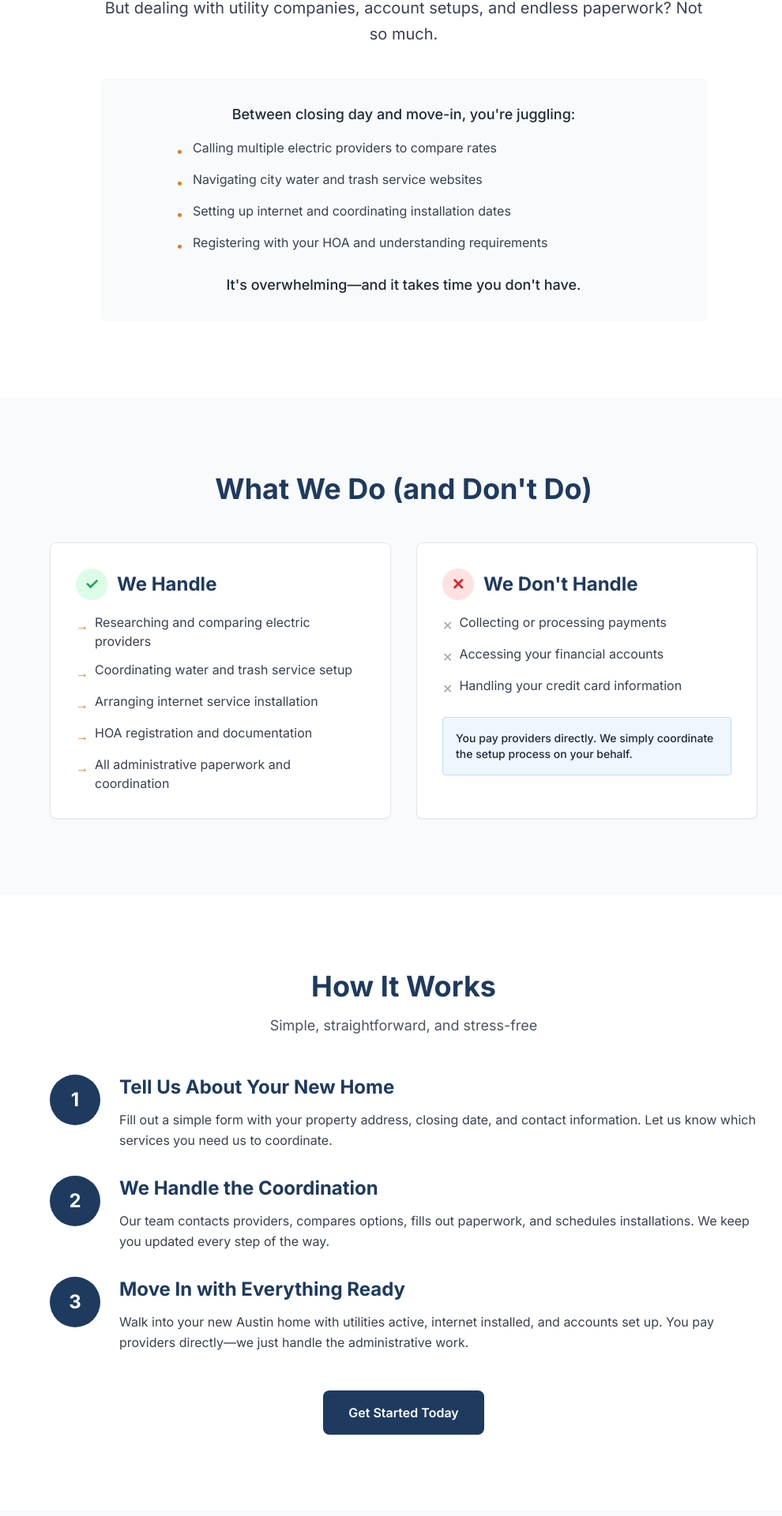
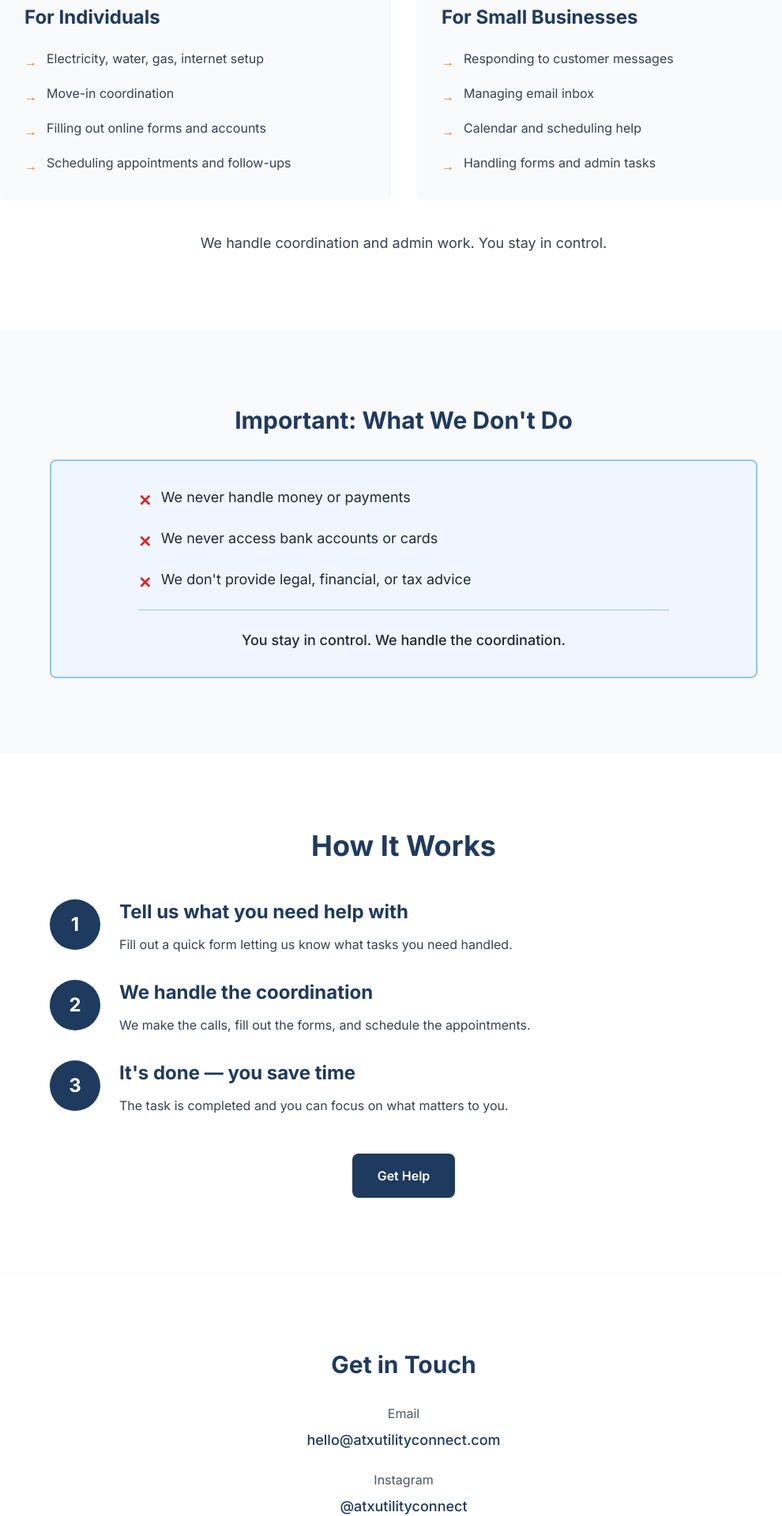
Before and after one commit to kasenovlls-boop/atx-utility-connect, a Next.js app: page / in a window 1280 px wide. Shown: the part 755-2675 px from the top of the page at 79% size, without its empty margins (129-1119 px from the left). Built offline with nearby package versions, Linux system fonts and the light colour scheme.

Commit message:
Finalize landing page copy and contact footer

```diff
--- a/app/components/Footer.tsx
+++ b/app/components/Footer.tsx
@@ -3,59 +3,43 @@ export default function Footer() {
     <footer className="bg-primary-dark text-white">
       <div className="section-container py-12">
         <div className="max-w-4xl mx-auto">
-          <div className="grid md:grid-cols-3 gap-8 mb-8">
-            <div>
-              <h3 className="text-2xl font-bold mb-4">ATX Utility Connect</h3>
-              <p className="text-blue-200 mb-4">
-                Professional utility setup assistance for new Austin homeowners.
+          <div className="text-center mb-8">
+            <h3 className="text-2xl font-bold mb-3">ATX Utility Connect</h3>
+            <p className="text-lg text-blue-100 mb-6">
+              Simple help. No complications. Just support.
+            </p>
+            <p className="text-blue-200 mb-6">
+              Based in Austin, Texas.
             </p>
           </div>
 
-            <div>
-              <h4 className="text-lg font-semibold mb-4">Services</h4>
-              <ul className="space-y-2 text-blue-200">
-                <li>Electricity Setup</li>
-                <li>Water & Trash Service</li>
-                <li>Internet Installation</li>
-                <li>HOA Registration</li>
-              </ul>
-            </div>
-
-            <div>
-              <h4 className="text-lg font-semibold mb-4">Contact</h4>
-              <ul className="space-y-2 text-blue-200">
-                <li className="flex items-start">
-                  <svg className="w-5 h-5 mr-2 mt-0.5 flex-shrink-0" fill="none" stroke="currentColor" viewBox="0 0 24 24">
-                    <path strokeLinecap="round" strokeLinejoin="round" strokeWidth={2} d="M17.657 16.657L13.414 20.9a1.998 1.998 0 01-2.827 0l-4.244-4.243a8 8 0 1111.314 0z" />
-                    <path strokeLinecap="round" strokeLinejoin="round" strokeWidth={2} d="M15 11a3 3 0 11-6 0 3 3 0 016 0z" />
-                  </svg>
-                  <span>Austin, Texas</span>
-                </li>
-                <li className="flex items-start">
-                  <svg className="w-5 h-5 mr-2 mt-0.5 flex-shrink-0" fill="none" stroke="currentColor" viewBox="0 0 24 24">
-                    <path strokeLinecap="round" strokeLinejoin="round" strokeWidth={2} d="M3 8l7.89 5.26a2 2 0 002.22 0L21 8M5 19h14a2 2 0 002-2V7a2 2 0 00-2-2H5a2 2 0 00-2 2v10a2 2 0 002 2z" />
-                  </svg>
-                  <a href="mailto:hello@atxutilityconnect.com" className="hover:text-white transition-colors">
+          <div className="border-t border-white/20 pt-8 mb-8">
+            <div className="max-w-md mx-auto space-y-3">
+              <div className="text-center">
+                <p className="text-blue-300 text-sm mb-1">Email</p>
+                <a
+                  href="mailto:hello@atxutilityconnect.com"
+                  className="text-blue-100 hover:text-white transition-colors"
+                >
                   hello@atxutilityconnect.com
                 </a>
-                </li>
-                <li className="flex items-start">
-                  <svg className="w-5 h-5 mr-2 mt-0.5 flex-shrink-0" fill="currentColor" viewBox="0 0 24 24">
-                    <path d="M12 2.163c3.204 0 3.584.012 4.85.07 3.252.148 4.771 1.691 4.919 4.919.058 1.265.069 1.645.069 4.849 0 3.205-.012 3.584-.069 4.849-.149 3.225-1.664 4.771-4.919 4.919-1.266.058-1.644.07-4.85.07-3.204 0-3.584-.012-4.849-.07-3.26-.149-4.771-1.699-4.919-4.92-.058-1.265-.07-1.644-.07-4.849 0-3.204.013-3.583.07-4.849.149-3.227 1.664-4.771 4.919-4.919 1.266-.057 1.645-.069 4.849-.069zm0-2.163c-3.259 0-3.667.014-4.947.072-4.358.2-6.78 2.618-6.98 6.98-.059 1.281-.073 1.689-.073 4.948 0 3.259.014 3.668.072 4.948.2 4.358 2.618 6.78 6.98 6.98 1.281.058 1.689.072 4.948.072 3.259 0 3.668-.014 4.948-.072 4.354-.2 6.782-2.618 6.979-6.98.059-1.28.073-1.689.073-4.948 0-3.259-.014-3.667-.072-4.947-.196-4.354-2.617-6.78-6.979-6.98-1.281-.059-1.69-.073-4.949-.073zm0 5.838c-3.403 0-6.162 2.759-6.162 6.162s2.759 6.163 6.162 6.163 6.162-2.759 6.162-6.163c0-3.403-2.759-6.162-6.162-6.162zm0 10.162c-2.209 0-4-1.79-4-4 0-2.209 1.791-4 4-4s4 1.791 4 4c0 2.21-1.791 4-4 4zm6.406-11.845c-.796 0-1.441.645-1.441 1.44s.645 1.44 1.441 1.44c.795 0 1.439-.645 1.439-1.44s-.644-1.44-1.439-1.44z"/>
-                  </svg>
-                  <a href="https://instagram.com/atxutilityconnect" className="hover:text-white transition-colors" target="_blank" rel="noopener noreferrer">
+              </div>
+              <div className="text-center">
+                <p className="text-blue-300 text-sm mb-1">Instagram</p>
+                <a
+                  href="https://instagram.com/atxutilityconnect"
+                  className="text-blue-100 hover:text-white transition-colors"
+                  target="_blank"
+                  rel="noopener noreferrer"
+                >
                   @atxutilityconnect
                 </a>
-                </li>
-              </ul>
+              </div>
             </div>
           </div>
 
-          <div className="border-t border-white/20 pt-8 text-center text-blue-200 text-sm">
-            <p>&copy; {new Date().getFullYear()} ATX Utility Connect. All rights reserved.</p>
-            <p className="mt-2">
-              Administrative support services for Austin, Texas homeowners.
-            </p>
+          <div className="text-center text-blue-200 text-sm">
+            <p>&copy; {new Date().getFullYear()} ATX Utility Connect</p>
           </div>
         </div>
       </div>
--- a/app/components/HowItWorks.tsx
+++ b/app/components/HowItWorks.tsx
@@ -3,12 +3,9 @@ export default function HowItWorks() {
     <section id="how-it-works" className="bg-white">
       <div className="section-container">
         <div className="max-w-4xl mx-auto">
-          <h2 className="text-3xl md:text-4xl font-bold text-primary text-center mb-4">
+          <h2 className="text-3xl md:text-4xl font-bold text-primary text-center mb-12">
             How It Works
           </h2>
-          <p className="text-lg text-gray-600 text-center mb-12 max-w-2xl mx-auto">
-            Simple, straightforward, and stress-free
-          </p>
 
           <div className="space-y-8">
             <div className="flex flex-col md:flex-row items-start gap-6">
@@ -17,10 +14,10 @@ export default function HowItWorks() {
               </div>
               <div className="flex-1">
                 <h3 className="text-2xl font-bold text-primary mb-3">
-                  Tell Us About Your New Home
+                  Tell us what you need help with
                 </h3>
                 <p className="text-gray-700 leading-relaxed">
-                  Fill out a simple form with your property address, closing date, and contact information. Let us know which services you need us to coordinate.
+                  Fill out a quick form letting us know what tasks you need handled.
                 </p>
               </div>
             </div>
@@ -31,10 +28,10 @@ export default function HowItWorks() {
               </div>
               <div className="flex-1">
                 <h3 className="text-2xl font-bold text-primary mb-3">
-                  We Handle the Coordination
+                  We handle the coordination
                 </h3>
                 <p className="text-gray-700 leading-relaxed">
-                  Our team contacts providers, compares options, fills out paperwork, and schedules installations. We keep you updated every step of the way.
+                  We make the calls, fill out the forms, and schedule the appointments.
                 </p>
               </div>
             </div>
@@ -45,10 +42,10 @@ export default function HowItWorks() {
               </div>
               <div className="flex-1">
                 <h3 className="text-2xl font-bold text-primary mb-3">
-                  Move In with Everything Ready
+                  It&apos;s done — you save time
                 </h3>
                 <p className="text-gray-700 leading-relaxed">
-                  Walk into your new Austin home with utilities active, internet installed, and accounts set up. You pay providers directly—we just handle the administrative work.
+                  The task is completed and you can focus on what matters to you.
                 </p>
               </div>
             </div>
@@ -61,7 +58,7 @@ export default function HowItWorks() {
               target="_blank"
               rel="noopener noreferrer"
             >
-              Get Started Today
+              Get Help
             </a>
           </div>
         </div>
--- a/app/components/Problem.tsx
+++ b/app/components/Problem.tsx
@@ -2,37 +2,64 @@ export default function Problem() {
   return (
     <section className="bg-white border-t border-gray-100">
       <div className="section-container">
-        <div className="max-w-3xl mx-auto text-center">
-          <h2 className="text-3xl md:text-4xl font-bold text-primary mb-6">
-            Moving into a New Home is Exciting
+        <div className="max-w-5xl mx-auto">
+          <h2 className="text-3xl md:text-4xl font-bold text-primary text-center mb-12">
+            What We Help With
           </h2>
-          <p className="text-xl text-gray-700 mb-6 leading-relaxed">
-            But dealing with utility companies, account setups, and endless paperwork? Not so much.
-          </p>
-          <div className="bg-gray-50 rounded-lg p-8 mt-10">
-            <p className="text-lg text-gray-800 mb-4 font-medium">
-              Between closing day and move-in, you&apos;re juggling:
-            </p>
-            <ul className="text-left text-gray-700 space-y-3 max-w-xl mx-auto">
+
+          <div className="grid md:grid-cols-2 gap-8">
+            <div className="bg-gray-50 rounded-lg p-8">
+              <h3 className="text-2xl font-bold text-primary mb-6">
+                For Individuals
+              </h3>
+              <ul className="space-y-4 text-gray-700">
                 <li className="flex items-start">
-                <span className="text-accent mr-3 mt-1">•</span>
-                <span>Calling multiple electric providers to compare rates</span>
+                  <span className="text-accent mr-3 mt-1">→</span>
+                  <span>Electricity, water, gas, internet setup</span>
                 </li>
                 <li className="flex items-start">
-                <span className="text-accent mr-3 mt-1">•</span>
-                <span>Navigating city water and trash service websites</span>
+                  <span className="text-accent mr-3 mt-1">→</span>
+                  <span>Move-in coordination</span>
                 </li>
                 <li className="flex items-start">
-                <span className="text-accent mr-3 mt-1">•</span>
-                <span>Setting up internet and coordinating installation dates</span>
+                  <span className="text-accent mr-3 mt-1">→</span>
+                  <span>Filling out online forms and accounts</span>
                 </li>
                 <li className="flex items-start">
-                <span className="text-accent mr-3 mt-1">•</span>
-                <span>Registering with your HOA and understanding requirements</span>
+                  <span className="text-accent mr-3 mt-1">→</span>
+                  <span>Scheduling appointments and follow-ups</span>
                 </li>
               </ul>
-            <p className="text-lg text-gray-800 mt-6 font-medium">
-              It&apos;s overwhelming—and it takes time you don&apos;t have.
+            </div>
+
+            <div className="bg-gray-50 rounded-lg p-8">
+              <h3 className="text-2xl font-bold text-primary mb-6">
+                For Small Businesses
+              </h3>
+              <ul className="space-y-4 text-gray-700">
+                <li className="flex items-start">
+                  <span className="text-accent mr-3 mt-1">→</span>
+                  <span>Responding to customer messages</span>
+                </li>
+                <li className="flex items-start">
+                  <span className="text-accent mr-3 mt-1">→</span>
+                  <span>Managing email inbox</span>
+                </li>
+                <li className="flex items-start">
+                  <span className="text-accent mr-3 mt-1">→</span>
+                  <span>Calendar and scheduling help</span>
+                </li>
+                <li className="flex items-start">
+                  <span className="text-accent mr-3 mt-1">→</span>
+                  <span>Handling forms and admin tasks</span>
+                </li>
+              </ul>
+            </div>
+          </div>
+
+          <div className="mt-10 text-center">
+            <p className="text-lg text-gray-700">
+              We handle coordination and admin work. You stay in control.
             </p>
           </div>
         </div>
--- a/app/components/Trust.tsx
+++ b/app/components/Trust.tsx
@@ -2,75 +2,43 @@ export default function Trust() {
   return (
     <section className="bg-white border-t border-gray-100">
       <div className="section-container">
-        <div className="max-w-4xl mx-auto">
-          <h2 className="text-3xl md:text-4xl font-bold text-primary text-center mb-12">
-            Trust & Transparency
+        <div className="max-w-3xl mx-auto">
+          <h2 className="text-2xl md:text-3xl font-bold text-primary text-center mb-8">
+            Get in Touch
           </h2>
 
-          <div className="grid md:grid-cols-2 gap-8">
-            <div className="bg-gray-50 rounded-lg p-8">
-              <h3 className="text-xl font-bold text-primary mb-4">
-                Administrative Support Only
-              </h3>
-              <p className="text-gray-700 mb-4">
-                We coordinate, research, and handle paperwork. We never touch your money or payment information.
-              </p>
-              <p className="text-gray-700">
-                You maintain complete control over your accounts and pay all providers directly.
-              </p>
+          <div className="space-y-6 mb-8">
+            <div className="text-center">
+              <p className="text-gray-600 mb-2">Email</p>
+              <a
+                href="mailto:hello@atxutilityconnect.com"
+                className="text-lg text-primary hover:underline font-medium"
+              >
+                hello@atxutilityconnect.com
+              </a>
             </div>
 
-            <div className="bg-gray-50 rounded-lg p-8">
-              <h3 className="text-xl font-bold text-primary mb-4">
-                Clear Communication
-              </h3>
-              <p className="text-gray-700 mb-4">
-                We keep you informed throughout the process with regular updates and progress reports.
-              </p>
-              <p className="text-gray-700">
-                You'll always know what's happening, what's next, and when services will be active.
-              </p>
-            </div>
-
-            <div className="bg-gray-50 rounded-lg p-8">
-              <h3 className="text-xl font-bold text-primary mb-4">
-                Local & Accountable
-              </h3>
-              <p className="text-gray-700 mb-4">
-                We're based in Austin, serving Austin homeowners. Real people, real support.
-              </p>
-              <p className="text-gray-700">
-                Our reputation depends on your satisfaction and smooth move-in experience.
-              </p>
-            </div>
-
-            <div className="bg-gray-50 rounded-lg p-8">
-              <h3 className="text-xl font-bold text-primary mb-4">
-                Your Data, Protected
-              </h3>
-              <p className="text-gray-700 mb-4">
-                We only collect the information necessary to coordinate your utility setup.
-              </p>
-              <p className="text-gray-700">
-                Your personal information is handled with care and never shared without permission.
-              </p>
+            <div className="text-center">
+              <p className="text-gray-600 mb-2">Instagram</p>
+              <a
+                href="https://instagram.com/atxutilityconnect"
+                className="text-lg text-primary hover:underline font-medium"
+                target="_blank"
+                rel="noopener noreferrer"
+              >
+                @atxutilityconnect
+              </a>
             </div>
           </div>
 
-          <div className="mt-12 text-center bg-blue-50 rounded-lg p-8 border border-blue-200">
-            <p className="text-lg text-gray-800 font-medium mb-2">
-              Questions about how we work?
-            </p>
-            <p className="text-gray-700 mb-6">
-              We're happy to walk you through our process and answer any concerns.
-            </p>
+          <div className="text-center">
             <a
               href="https://forms.gle/k1NiYMuua418LF1K9"
               className="btn-primary"
               target="_blank"
               rel="noopener noreferrer"
             >
-              Contact Us
+              Get in Touch
             </a>
           </div>
         </div>
--- a/app/components/WhatWeDo.tsx
+++ b/app/components/WhatWeDo.tsx
@@ -3,66 +3,32 @@ export default function WhatWeDo() {
     <section className="bg-gray-50">
       <div className="section-container">
         <div className="max-w-4xl mx-auto">
-          <h2 className="text-3xl md:text-4xl font-bold text-primary text-center mb-12">
-            What We Do (and Don't Do)
+          <h2 className="text-2xl md:text-3xl font-bold text-primary text-center mb-8">
+            Important: What We Don&apos;t Do
           </h2>
-
-          <div className="grid md:grid-cols-2 gap-8">
-            <div className="bg-white rounded-lg p-8 shadow-sm border border-gray-200">
-              <div className="flex items-center mb-4">
-                <div className="w-10 h-10 bg-green-100 rounded-full flex items-center justify-center mr-3">
-                  <span className="text-green-600 text-xl font-bold">✓</span>
-                </div>
-                <h3 className="text-2xl font-bold text-primary">We Handle</h3>
+          <div className="bg-blue-50 border-2 border-blue-300 rounded-lg p-8">
+            <div className="space-y-5 max-w-2xl mx-auto">
+              <div className="flex items-start">
+                <span className="text-red-600 mr-3 mt-1 font-bold text-xl">✕</span>
+                <p className="text-gray-800 text-lg">
+                  We never handle money or payments
+                </p>
               </div>
-              <ul className="space-y-3 text-gray-700">
-                <li className="flex items-start">
-                  <span className="text-accent mr-2 mt-1">→</span>
-                  <span>Researching and comparing electric providers</span>
-                </li>
-                <li className="flex items-start">
-                  <span className="text-accent mr-2 mt-1">→</span>
-                  <span>Coordinating water and trash service setup</span>
-                </li>
-                <li className="flex items-start">
-                  <span className="text-accent mr-2 mt-1">→</span>
-                  <span>Arranging internet service installation</span>
-                </li>
-                <li className="flex items-start">
-                  <span className="text-accent mr-2 mt-1">→</span>
-                  <span>HOA registration and documentation</span>
-                </li>
-                <li className="flex items-start">
-                  <span className="text-accent mr-2 mt-1">→</span>
-                  <span>All administrative paperwork and coordination</span>
-                </li>
-              </ul>
-            </div>
-
-            <div className="bg-white rounded-lg p-8 shadow-sm border border-gray-200">
-              <div className="flex items-center mb-4">
-                <div className="w-10 h-10 bg-red-100 rounded-full flex items-center justify-center mr-3">
-                  <span className="text-red-600 text-xl font-bold">✕</span>
-                </div>
-                <h3 className="text-2xl font-bold text-primary">We Don't Handle</h3>
+              <div className="flex items-start">
+                <span className="text-red-600 mr-3 mt-1 font-bold text-xl">✕</span>
+                <p className="text-gray-800 text-lg">
+                  We never access bank accounts or cards
+                </p>
               </div>
-              <ul className="space-y-3 text-gray-700">
-                <li className="flex items-start">
-                  <span className="text-gray-400 mr-2 mt-1">✕</span>
-                  <span>Collecting or processing payments</span>
-                </li>
-                <li className="flex items-start">
-                  <span className="text-gray-400 mr-2 mt-1">✕</span>
-                  <span>Accessing your financial accounts</span>
-                </li>
-                <li className="flex items-start">
-                  <span className="text-gray-400 mr-2 mt-1">✕</span>
-                  <span>Handling your credit card information</span>
-                </li>
-              </ul>
-              <div className="mt-6 p-4 bg-blue-50 rounded border border-blue-200">
-                <p className="text-sm text-gray-800 font-medium">
-                  You pay providers directly. We simply coordinate the setup process on your behalf.
+              <div className="flex items-start">
+                <span className="text-red-600 mr-3 mt-1 font-bold text-xl">✕</span>
+                <p className="text-gray-800 text-lg">
+                  We don&apos;t provide legal, financial, or tax advice
+                </p>
+              </div>
+              <div className="mt-8 pt-6 border-t border-blue-300 text-center">
+                <p className="text-gray-800 text-lg font-medium">
+                  You stay in control. We handle the coordination.
                 </p>
               </div>
             </div>
--- a/app/page.tsx
+++ b/app/page.tsx
@@ -2,8 +2,6 @@ import Hero from './components/Hero';
 import Problem from './components/Problem';
 import WhatWeDo from './components/WhatWeDo';
 import HowItWorks from './components/HowItWorks';
-import Benefits from './components/Benefits';
-import ForAgents from './components/ForAgents';
 import Trust from './components/Trust';
 import Footer from './components/Footer';
 
@@ -14,8 +12,6 @@ export default function Home() {
       <Problem />
       <WhatWeDo />
       <HowItWorks />
-      <Benefits />
-      <ForAgents />
       <Trust />
       <Footer />
     </main>
```
Also changed, not shown: app/components/Hero.tsx (+5 -6 lines), 1 other file (tests, documents, lock files or other folders). Lines whose indentation alone changed are shown as unchanged.
